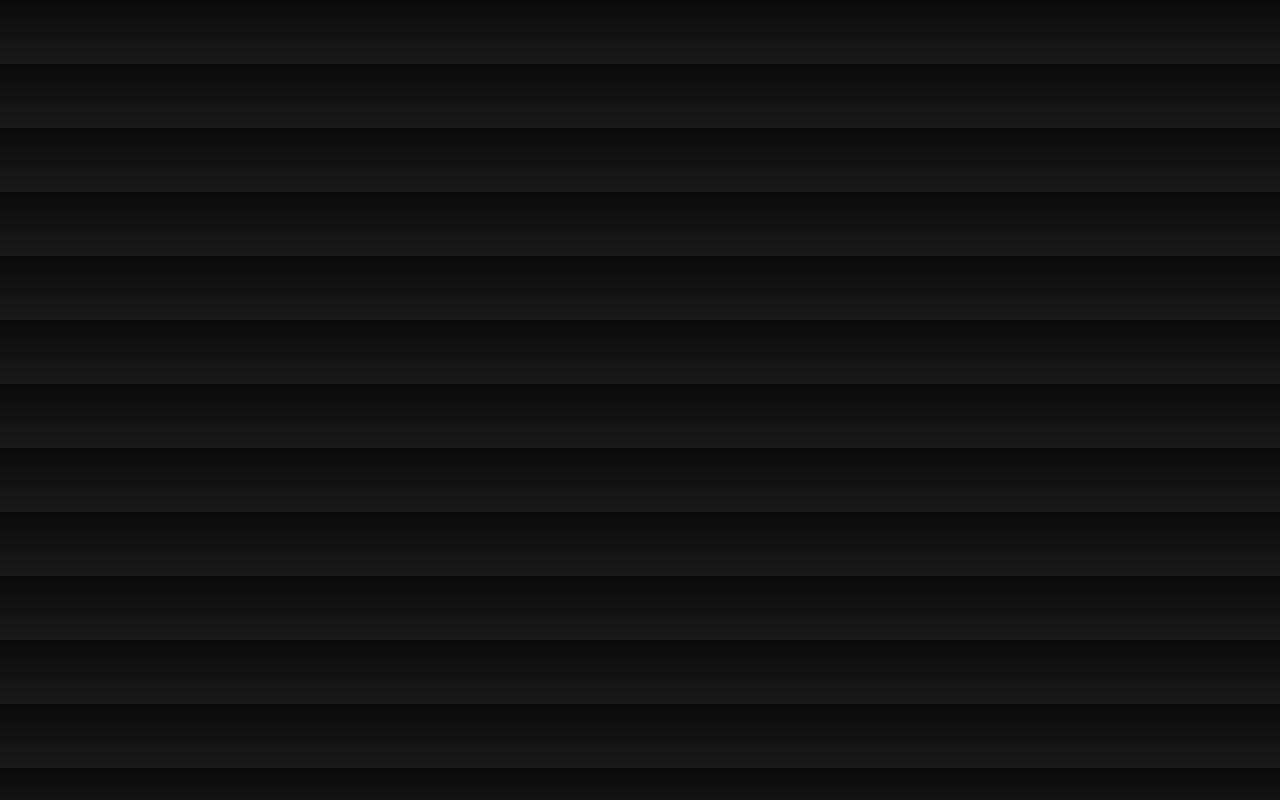
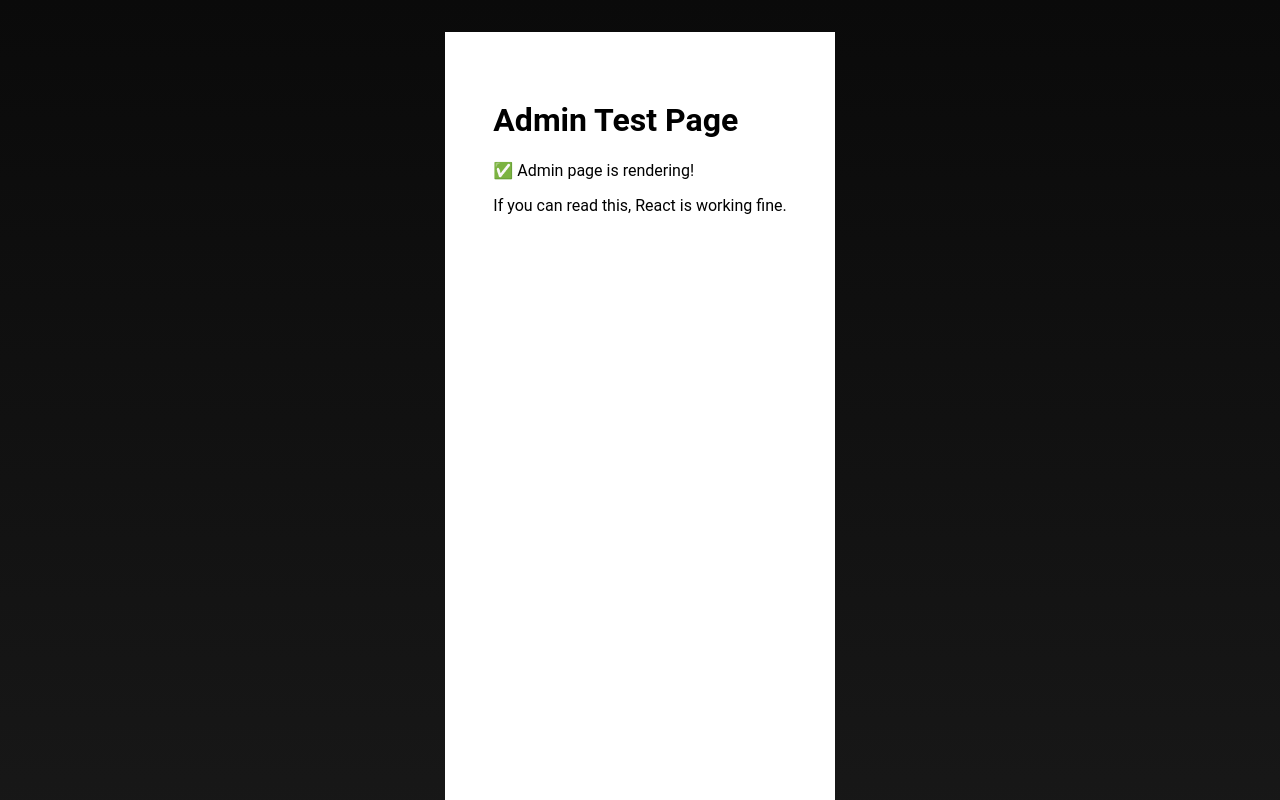
Before and after one commit to ML-dot77/whrovemberchallenge2025, a React (Vite) app: page /admin in a window 1280 px wide. Before the commit this address had no page. Shown: the top 800 px of the page. Built offline with nearby package versions, Linux system fonts and the light colour scheme.

Commit message:
Add admin route to main.jsx

```diff
--- a/src/main.jsx
+++ b/src/main.jsx
@@ -6,6 +6,7 @@ import ReactDOM from "react-dom/client";
 import { BrowserRouter, Routes, Route } from "react-router-dom";
 import Submit from "./Submit.jsx";
 import Leaderboard from "./Leaderboard.jsx";
+import Admin from "./Admin.jsx";
 
 function Home() {
   return (
@@ -70,6 +71,7 @@ ReactDOM.createRoot(document.getElementById("root")).render(
         <Route path="/" element={<Home />} />
         <Route path="/submit" element={<Submit />} />
         <Route path="/leaderboard" element={<Leaderboard />} />
+	<Route path="/admin" element={<Admin />} />
       </Routes>
     </BrowserRouter>
   </React.StrictMode>
```
